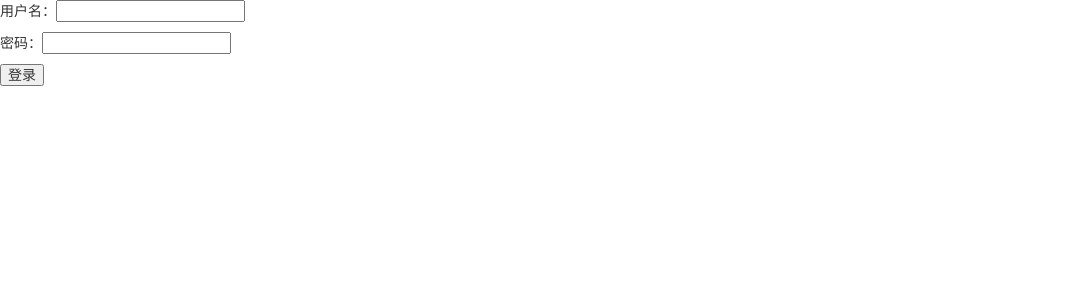
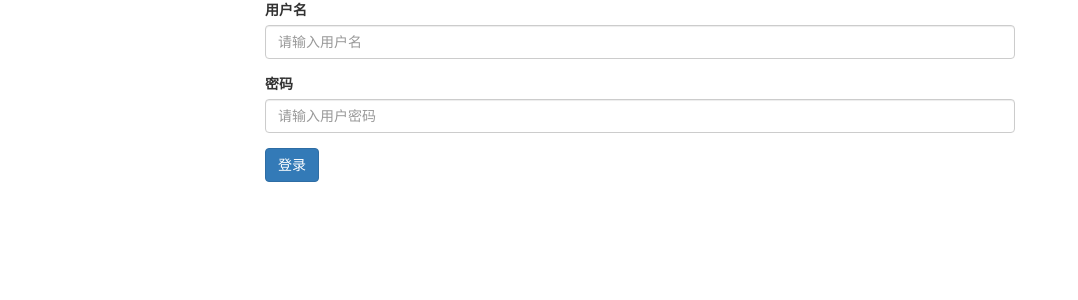
Before and after one commit to lhsheild/Sewage, a Django app: page /login/ in a window 1280 px wide. Shown: the top 300 px of the page, without its empty margins (0-1078 px from the left). Run offline with Django 3.2, Linux system fonts and the light colour scheme; parts of the project's set-up code (start-up, migrations or seed data) failed here and were passed over.

Commit message:
更新登录页

```diff
--- a/templates/login.html
+++ b/templates/login.html
@@ -11,13 +11,22 @@
     <link href="https://cdn.bootcss.com/normalize/8.0.1/normalize.min.css" rel="stylesheet">
 </head>
 <body>
-<form action="" method="post">
-    {% csrf_token %}
-    <p>用户名：<input type="text" name="user"></p>
-    <p>密码：<input type="text" name="pwd"></p>
-    <p><input type="submit" value="登录"></p>
-</form>
-
+<div class="container">
+    <div class="row">
+        <form action="" method="post" class="col-md-8 col-md-offset-2">
+            {% csrf_token %}
+            <div class="form-group">
+                <label for="user">用户名</label>
+                <input type="text" name="user" id="user" class="form-control" placeholder="请输入用户名">
+            </div>
+            <div class="form-group">
+                <label for="pwd">密码</label>
+                <input type="password" name="pwd" id="pwd" class="form-control" placeholder="请输入用户密码">
+            </div>
+            <input type="submit" value="登录" class="btn btn-primary">
+        </form>
+    </div>
+</div>
 <script src="https://cdn.bootcss.com/jquery/3.3.1/jquery.min.js"></script>
 <script src="https://cdn.jsdelivr.net/npm/bootstrap@3.3.7/dist/js/bootstrap.min.js"
         integrity="sha384-Tc5IQib027qvyjSMfHjOMaLkfuWVxZxUPnCJA7l2mCWNIpG9mGCD8wGNIcPD7Txa"
```
